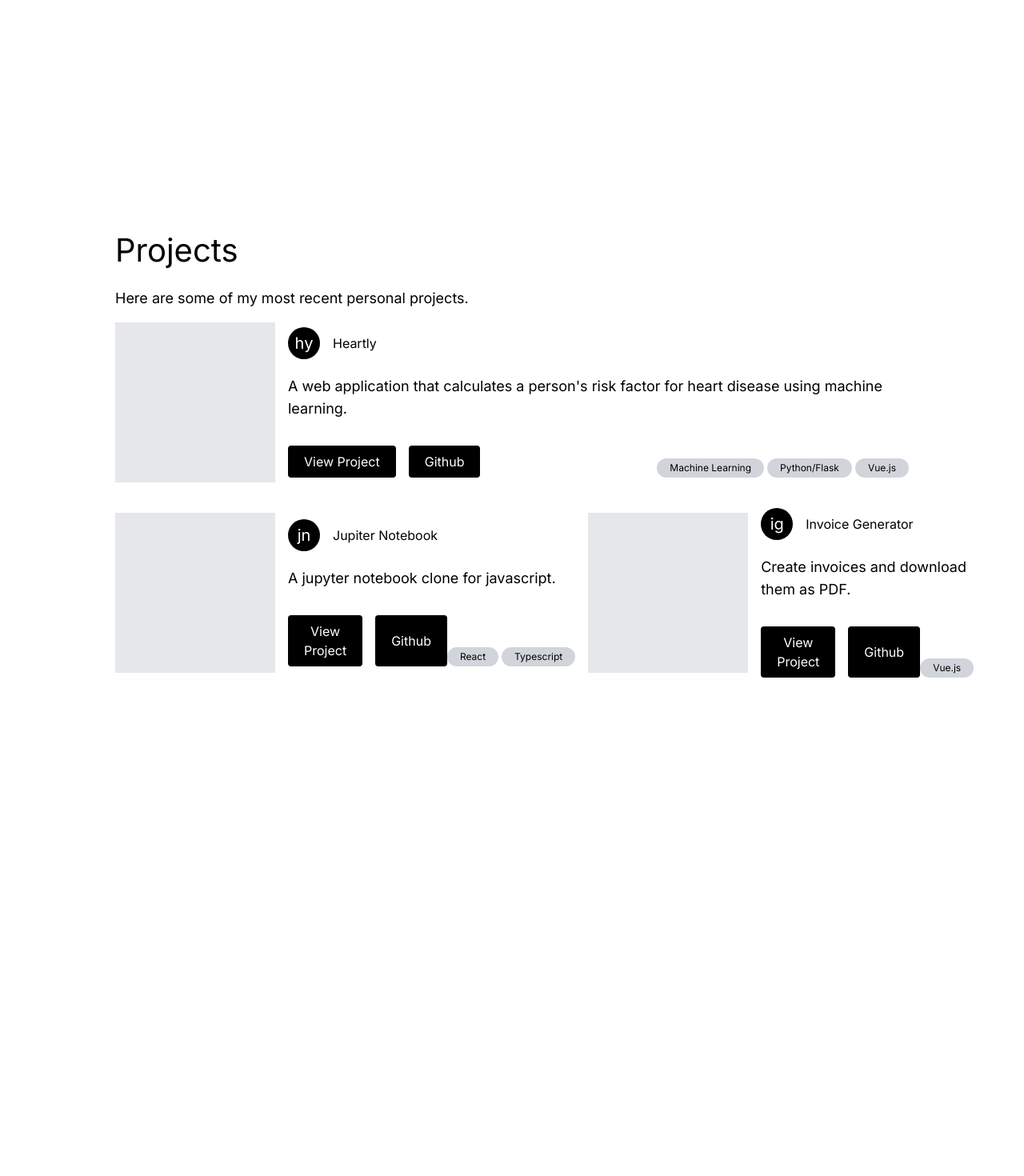
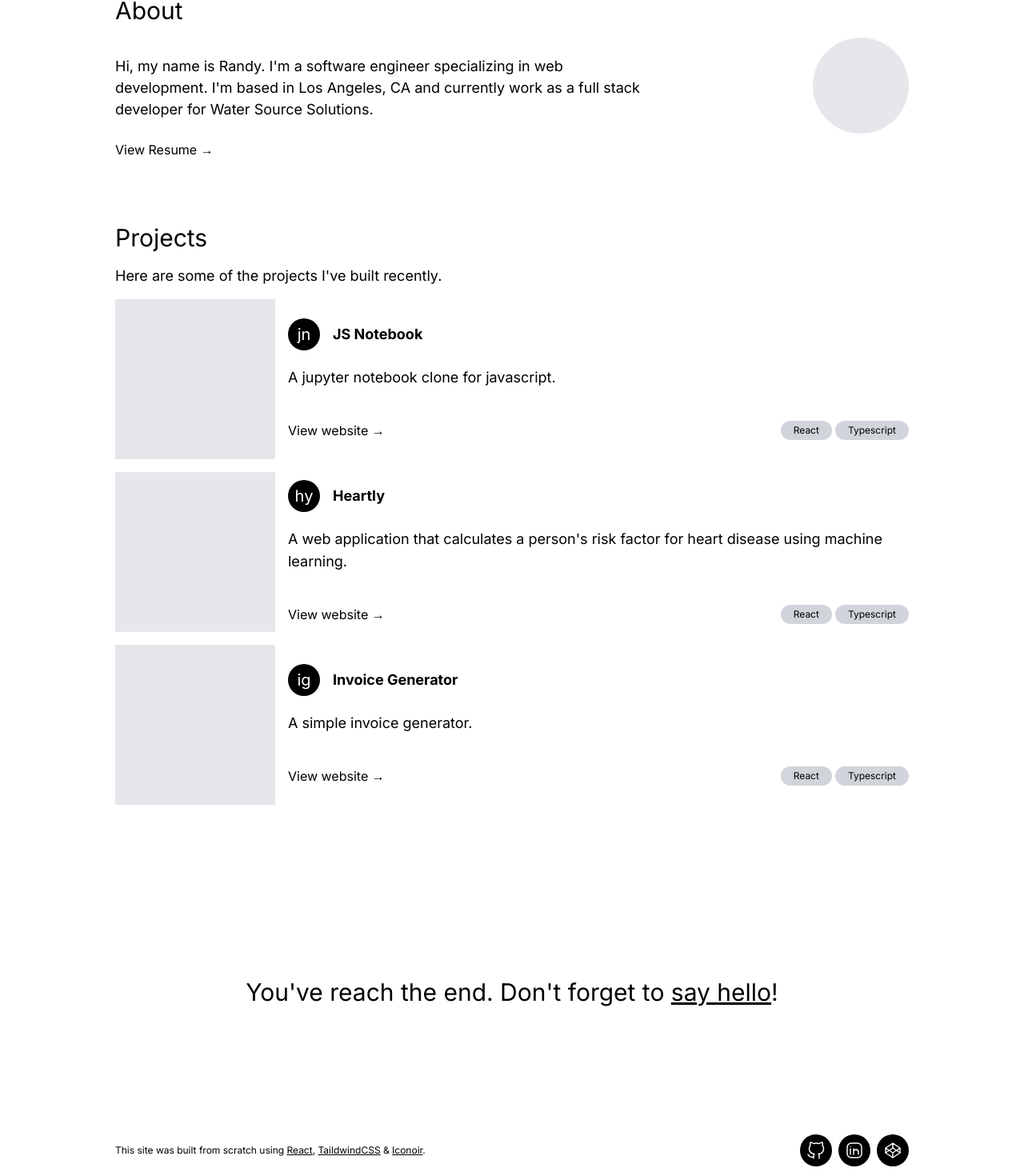
Before and after one commit to ranasun/randya.dev, a React (Vite) app: page / in a window 1280 px wide. Shown: the part 533-2003 px from the top of the page at 80% size. Before the commit the page ends 1412 px from the top, so only its background shows below. Built offline with nearby package versions, Linux system fonts and the light colour scheme.

Commit message:
Update layout

```diff
--- a/src/App.tsx
+++ b/src/App.tsx
@@ -4,6 +4,7 @@ import Initial from './Initial';
 import Mode from './Mode';
 import Button from './Button';
 import Tag from './Tag';
+import Anchor from './Anchor';
 import { Card, CardFooter, CardText, CardTitle } from './Card';
 
 function App() {
@@ -18,63 +19,71 @@ function App() {
 				</div>
 			</nav>
 			<main>
-				<section className="flex items-center h-screen -mt-[56px]">
+				{/* INTRO */}
+				<section className="py-[120px]">
 					<div>
-						<h1 className="text-[40px] leading-[48px]">
+						<h1 className="text-4xl leading-[48px] py-10">
 							Hello! I'm <strong>Randy.</strong>
 							<br />I build modern web applications.
 						</h1>
-						<div className="w-[40%] border-t border-t-black dark:border-t-white mt-4"></div>
-						<p className="mt-4 text-lg">
-							I’m a Software Engineer based in Los Angeles, CA.
-						</p>
-						<div className="mt-8">
-							<Button>Say Hello!</Button>
-						</div>
 					</div>
 				</section>
-				<section className="">
-					<h1 className="text-[40px]">Projects</h1>
-					<p className="mt-4 text-lg">
-						Here are some of my most recent personal projects.
+
+				{/* ABOUT */}
+				<section className="py-10">
+					<h2 className="text-3xl">About</h2>
+					<div className="flex justify-between items-center mt-4">
+						<div className="w-2/3">
+							<p className="text-grey-darkest text-lg leading-normal mt-1">
+								Hi, my name is Randy. I'm a software engineer
+								specializing in web development. I'm based in
+								Los Angeles, CA and currently work as a full
+								stack developer for Water Source Solutions.
 							</p>
-					<div className="mt-4">
-						<Card>
-							<CardTitle>
-								<Initial>hy</Initial>
-								<h3 className="ml-4">Heartly</h3>
-							</CardTitle>
-							<CardText>
-								A web application that calculates a person's
-								risk factor for heart disease using machine
-								learning.
-							</CardText>
-							<CardFooter>
-								<div className="flex gap-4">
-									<Button>View Project</Button>
-									<Button>Github</Button>
 						</div>
-								<div className="flex gap-1">
-									<Tag>Machine Learning</Tag>
-									<Tag>Python/Flask</Tag>
-									<Tag>Vue.js</Tag>
+						<div className="h-[120px] w-[120px] bg-gray-200 rounded-full"></div>
 					</div>
-							</CardFooter>
-						</Card>
-					</div>
-					<div className="mt-4 flex flex-row gap-4">
+					<Anchor url="">View Resume</Anchor>
+				</section>
+
+				{/* PROJECTS */}
+				<section className="py-10">
+					<h2 className="text-3xl">Projects</h2>
+					<p className="w-2/3 mt-4 text-grey-darkest text-lg leading-normal">
+						Here are some of the projects I've built recently.
+					</p>
 					<Card>
 						<CardTitle>
 							<Initial>jn</Initial>
-								<h3 className="ml-4">Jupiter Notebook</h3>
+							<h3 className="ml-4 text-lg font-bold">
+								JS Notebook
+							</h3>
 						</CardTitle>
 						<CardText>
 							A jupyter notebook clone for javascript.
 						</CardText>
 						<CardFooter>
-								<div className="flex gap-4">
-									<Button>View Project</Button>
-									<Button>Github</Button>
+							<div className="">
+								<Anchor url="">View website</Anchor>
+							</div>
+							<div className="flex gap-1">
+								<Tag>React</Tag>
+								<Tag>Typescript</Tag>
+							</div>
+						</CardFooter>
+					</Card>
+					<Card>
+						<CardTitle>
+							<Initial>hy</Initial>
+							<h3 className="ml-4 text-lg font-bold">Heartly</h3>
+						</CardTitle>
+						<CardText>
+							A web application that calculates a person's risk
+							factor for heart disease using machine learning.
+						</CardText>
+						<CardFooter>
+							<div className="">
+								<Anchor url="">View website</Anchor>
 							</div>
 							<div className="flex gap-1">
 								<Tag>React</Tag>
@@ -85,23 +94,112 @@ function App() {
 					<Card>
 						<CardTitle>
 							<Initial>ig</Initial>
-								<h3 className="ml-4">Invoice Generator</h3>
+							<h3 className="ml-4 text-lg font-bold">
+								Invoice Generator
+							</h3>
 						</CardTitle>
-							<CardText>
-								Create invoices and download them as PDF.
-							</CardText>
+						<CardText>A simple invoice generator.</CardText>
 						<CardFooter>
-								<div className="flex gap-4">
-									<Button>View Project</Button>
-									<Button>Github</Button>
+							<div className="">
+								<Anchor url="">View website</Anchor>
 							</div>
 							<div className="flex gap-1">
-									<Tag>Vue.js</Tag>
+								<Tag>React</Tag>
+								<Tag>Typescript</Tag>
 							</div>
 						</CardFooter>
 					</Card>
+				</section>
+
+				{/* CONTACT */}
+				<section className=" py-40">
+					<h1 className="text-3xl text-center">
+						You've reach the end. Don't forget to <u>say hello</u>!
+					</h1>
+				</section>
+
+				{/* FOOTER */}
+				<footer>
+					<div className="flex justify-between items-center">
+						<span className="text-xs">
+							This site was built from scratch using <u>React</u>,{' '}
+							<u>TaildwindCSS</u> & <u>Iconoir</u>.
+						</span>
+						<span className="flex gap-2">
+							<Initial>
+								<svg
+									width="24px"
+									height="24px"
+									stroke-width="1.45"
+									viewBox="0 0 24 24"
+									fill="none"
+									xmlns="http://www.w3.org/2000/svg"
+									color={dark ? '#000000' : '#ffffff'}
+								>
+									<path
+										d="M16 22.027v-2.87a3.37 3.37 0 00-.94-2.61c3.14-.35 6.44-1.54 6.44-7a5.44 5.44 0 00-1.5-3.75 5.07 5.07 0 00-.09-3.77s-1.18-.35-3.91 1.48a13.38 13.38 0 00-7 0c-2.73-1.83-3.91-1.48-3.91-1.48A5.07 5.07 0 005 5.797a5.44 5.44 0 00-1.5 3.78c0 5.42 3.3 6.61 6.44 7a3.37 3.37 0 00-.94 2.58v2.87M9 20.027c-3 .973-5.5 0-7-3"
+										stroke={dark ? '#000000' : '#ffffff'}
+										stroke-width="1.45"
+										stroke-linecap="round"
+										stroke-linejoin="round"
+									></path>
+								</svg>
+							</Initial>
+							<Initial>
+								<svg
+									width="24px"
+									height="24px"
+									stroke-width="1.45"
+									viewBox="0 0 24 24"
+									fill="none"
+									xmlns="http://www.w3.org/2000/svg"
+									color={dark ? '#000000' : '#ffffff'}
+								>
+									<path
+										d="M21 8v8a5 5 0 01-5 5H8a5 5 0 01-5-5V8a5 5 0 015-5h8a5 5 0 015 5zM7 17v-7"
+										stroke={dark ? '#000000' : '#ffffff'}
+										stroke-width="1.45"
+										stroke-linecap="round"
+										stroke-linejoin="round"
+									></path>
+									<path
+										d="M11 17v-3.25M11 10v3.75m0 0c0-3.75 6-3.75 6 0V17M7 7.01l.01-.011"
+										stroke={dark ? '#000000' : '#ffffff'}
+										stroke-width="1.45"
+										stroke-linecap="round"
+										stroke-linejoin="round"
+									></path>
+								</svg>
+							</Initial>
+							<Initial>
+								<svg
+									width="24px"
+									height="24px"
+									stroke-width="1.45"
+									viewBox="0 0 24 24"
+									fill="none"
+									xmlns="http://www.w3.org/2000/svg"
+									color={dark ? '#000000' : '#ffffff'}
+								>
+									<path
+										d="M21 9v6M3 15V9M12 21v-6M12 3v6M12 15L3 9l9-6 9 6-9 6z"
+										stroke={dark ? '#000000' : '#ffffff'}
+										stroke-width="1.45"
+										stroke-linecap="round"
+										stroke-linejoin="round"
+									></path>
+									<path
+										d="M12 21l-9-6 9-6 9 6-9 6z"
+										stroke={dark ? '#000000' : '#ffffff'}
+										stroke-width="1.45"
+										stroke-linecap="round"
+										stroke-linejoin="round"
+									></path>
+								</svg>
+							</Initial>
+						</span>
 					</div>
-				</section>
+				</footer>
 			</main>
 		</Page>
 	);
```
Lines whose indentation alone changed are shown as unchanged.
